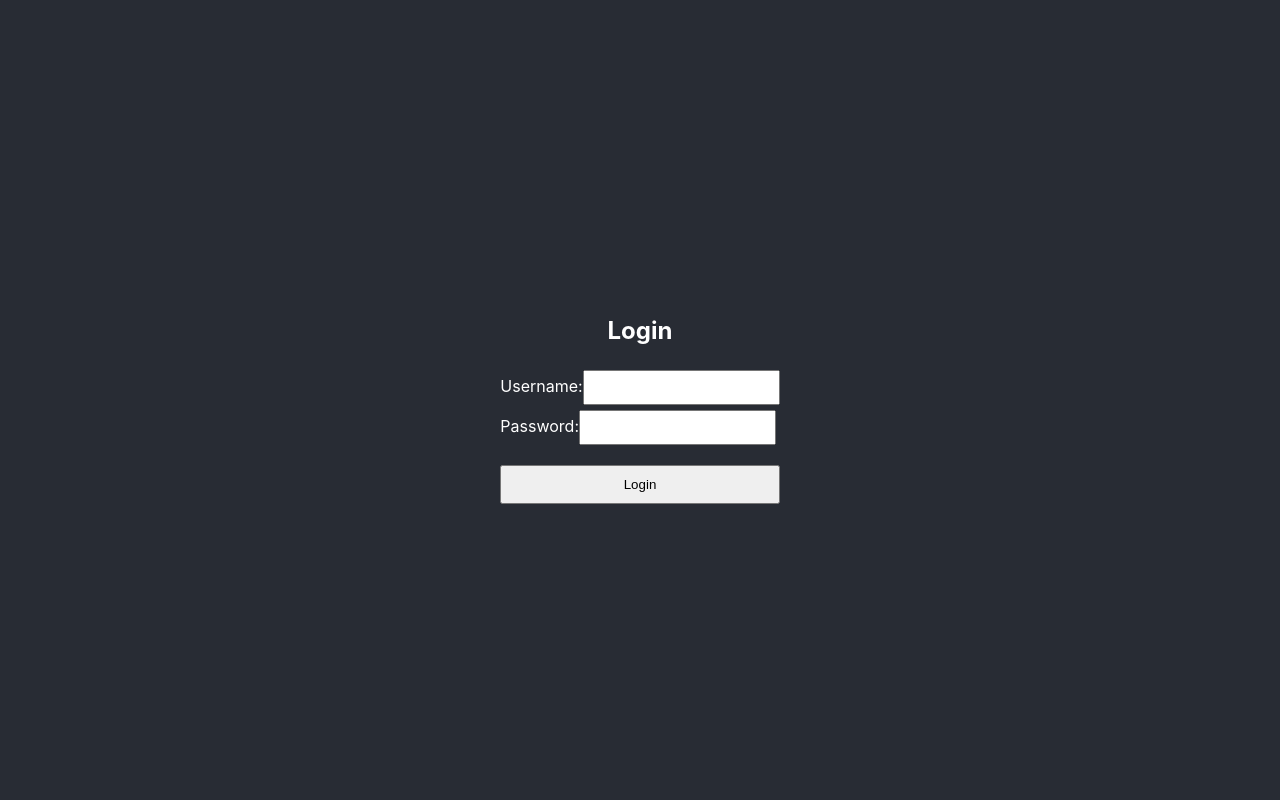
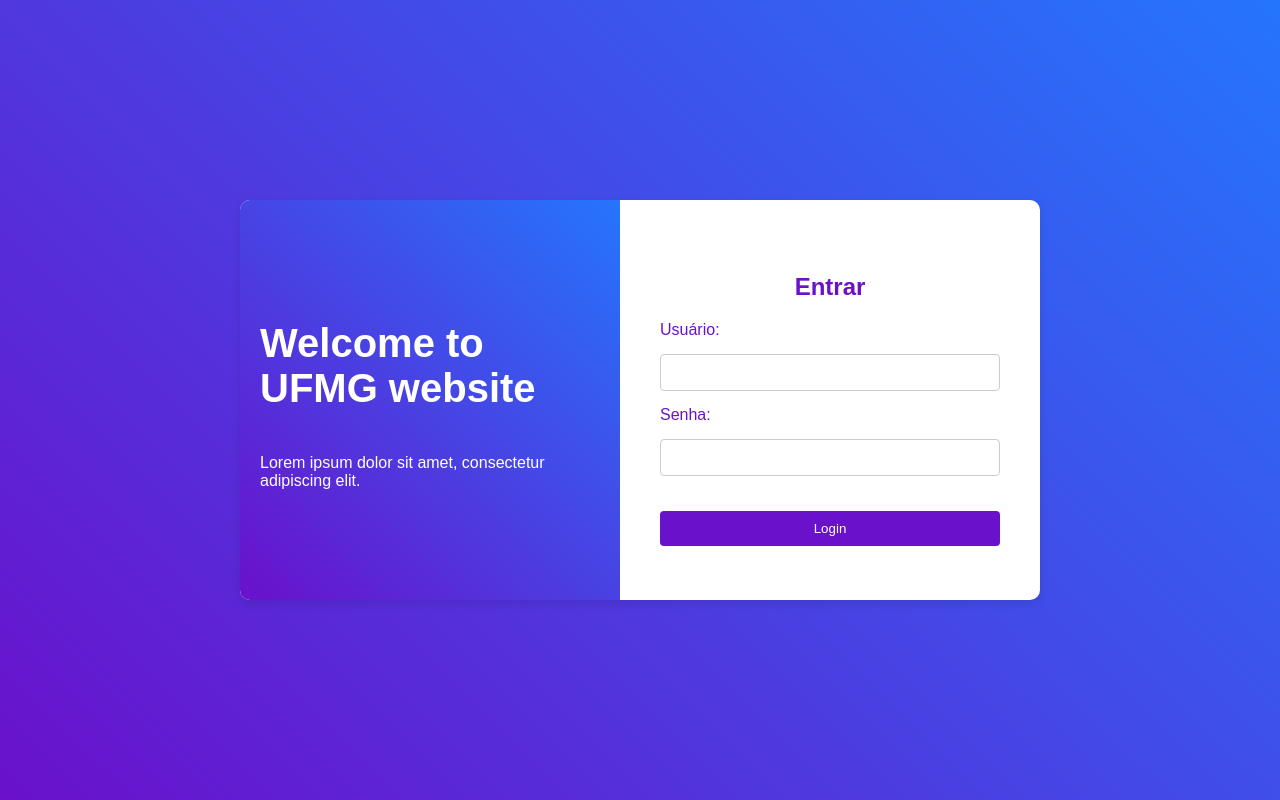
Before and after one commit to joaoboscodev/UFMG-Project, a React (Create React App) app in the folder client/: page / in a window 1280 px wide. Built offline with nearby package versions, Linux system fonts and the light colour scheme.

Commit message:
Feat: escolha de site Fix: estilização login

```diff
--- a/client/src/App.js
+++ b/client/src/App.js
@@ -2,7 +2,6 @@
 
 import React from 'react';
 import { BrowserRouter as Router, Route, Routes } from 'react-router-dom';
-import './Styles/Login.css';
 import Login from './components/Login';
 import News from './pages/News';
 
--- a/client/src/Styles/Login.css
+++ b/client/src/Styles/Login.css
@@ -1,31 +1,134 @@
-/* src/App.css */
+/* src/Styles/Login.css */
+
+.login-page {
+  margin: 0;
+  font-family: Arial, sans-serif;
+  background: linear-gradient(45deg, #6a11cb, #2575fc);
+  height: 100vh;
+  display: flex;
+  justify-content: center;
+  align-items: center;
+  color: white;
+}
 
 .login-container {
-    display: flex;
+  display: flex;
+  flex-direction: row;
+  background: white;
+  border-radius: 10px;
+  box-shadow: 0 4px 8px rgba(0, 0, 0, 0.1);
+  overflow: hidden;
+  width: 800px;
+  height: 400px;
+}
+
+.login-image {
+  background: linear-gradient(45deg, #6a11cb, #2575fc);
+  display: flex;
+  flex-direction: column;
+  justify-content: center;
+  align-items: center;
+  width: 50%;
+  padding: 20px;
+}
+
+.login-image h1 {
+  color: white;
+  font-size: 2.5rem;
+}
+
+.login-form {
+  display: flex;
+  flex-direction: column;
+  justify-content: center;
+  align-items: center;
+  width: 50%;
+  padding: 40px;
+}
+
+.login-form h2 {
+  color: #6a11cb;
+  margin-bottom: 20px;
+}
+
+.login-form form {
+  display: flex;
+  flex-direction: column;
+  width: 100%;
+}
+
+.login-form label {
+  color: #6a11cb;
+  margin: 10px 0;
+}
+
+.login-form input {
+  padding: 10px;
+  margin-top: 15px;
+  margin-bottom: 15px;
+  border: 1px solid #ccc;
+  border-radius: 4px;
+  outline: none;
+  width: calc(100% - 22px); /* Ajuste o valor conforme necessário */
+}
+
+.login-form button {
+  padding: 10px;
+  margin-top: 20px;
+  background: #6a11cb;
+  color: white;
+  border: none;
+  border-radius: 4px;
+  cursor: pointer;
+}
+
+.login-form button:hover {
+  background: #2575fc;
+}
+
+/* Media Queries for Responsiveness */
+@media (max-width: 768px) {
+  .login-container {
     flex-direction: column;
-    align-items: center;
-    justify-content: center;
-    height: 100vh;
-    background-color: #282c34;
-    color: white;
+    width: 90%;
+    height: auto;
   }
 
-  form {
-    display: flex;
-    flex-direction: column;
+  .login-image, .login-form {
+    width: 100%;
   }
 
-  label {
-    margin: 10px 0;
+  .login-image h1 {
+    font-size: 2rem;
   }
 
-  input {
-    padding: 8px;
-    margin-top: 5px;
+  .login-form {
+    padding: 20px;
   }
 
-  button {
+  .login-form input {
+    width: calc(100% - 20px); /* Ajuste o valor conforme necessário */
+  }
+}
+
+@media (max-width: 480px) {
+  .login-image h1 {
+    font-size: 1.5rem;
+  }
+
+  .login-form h2 {
+    font-size: 1.5rem;
+  }
+
+  .login-form {
     padding: 10px;
-    margin-top: 20px;
-    cursor: pointer;
   }
+
+  .login-form input {
+    width: calc(100% - 18px); /* Ajuste o valor conforme necessário */
+  }
+
+  .login-form button {
+    padding: 8px;
+  }
+}
--- a/client/src/Styles/News.css
+++ b/client/src/Styles/News.css
@@ -25,9 +25,16 @@
 
 .search-container {
   display: flex;
+  flex-direction: column;
   align-items: center;
   justify-content: center;
   margin: 10px;
+}
+
+.search-box-with-buttons {
+  display: flex;
+  align-items: center;
+  justify-content: center;
 }
 
 .search-input {
@@ -39,10 +46,14 @@
   margin: 0px;
 }
 
+.buttons-container {
+  display: flex;
+  margin-left: 10px;
+}
+
 .search-button {
   padding: 10px;
   margin: 2px;
-  margin-left: 4px;
   border: 1px solid #ccc;
   background-color: #ff0000;
   color: #fff;
@@ -52,6 +63,12 @@
 
 .search-button:hover {
   background-color: #cc0000;
+}
+
+.source-selection {
+  margin-top: 10px;
+  display: flex;
+  justify-content: center;
 }
 
 .date-filter-container {
@@ -107,11 +124,11 @@
 }
 
 .result-item img.thumbnail {
-  width: 80px; /* Ajuste o tamanho conforme necessário */
+  width: 80px;
   height: 80px;
   margin-right: 10px;
   border-radius: 4px;
-  box-shadow: -1px 2px 8px rgba(0, 0, 0, 0.8); /* Adiciona uma sombra à imagem */
+  box-shadow: -1px 2px 8px rgba(0, 0, 0, 0.8);
 }
 
 .result-item p {
--- a/client/src/components/Login.js
+++ b/client/src/components/Login.js
@@ -34,12 +34,18 @@
   };
 
   return (
+    <div className="login-page">
       <div className="login-container">
-      <h2>Login</h2>
+        <div className="login-image">
+          <h1>Welcome to UFMG website</h1>
+          <p>Lorem ipsum dolor sit amet, consectetur adipiscing elit.</p>
+        </div>
+        <div className="login-form">
+          <h2>Entrar</h2>
           <form onSubmit={handleSubmit}>
             <div>
               <label>
-            Username:
+                Usuário:
                 <input
                   type="text"
                   value={username}
@@ -50,7 +56,7 @@
             </div>
             <div>
               <label>
-            Password:
+                Senha:
                 <input
                   type="password"
                   value={password}
@@ -62,6 +68,8 @@
             <button type="submit">Login</button>
           </form>
         </div>
+      </div>
+    </div>
   );
 }
 
--- a/client/src/pages/News.js
+++ b/client/src/pages/News.js
@@ -18,6 +18,12 @@
   const [message, setMessage] = useState('');
   const [currentPage, setCurrentPage] = useState(1);
   const [keywords, setKeywords] = useState([]);
+  const [sources, setSources] = useState({
+    folha: false,
+    g1: false,
+    oglobo: false,
+    cse: false,
+  });
 
   const handleSingleSearch = async () => {
     setResults([]);
@@ -40,6 +46,7 @@
   };
 
   const searchByKeyword = async (keyword) => {
+    const selectedSources = Object.keys(sources).filter(source => sources[source]);
     const params = {
       keyword,
       iniciodia,
@@ -48,6 +55,7 @@
       fimdia,
       fimmes,
       fimano,
+      source: selectedSources.join(','),
     };
 
     const queryString = new URLSearchParams(params).toString();
@@ -74,6 +82,11 @@
     setKeywords(keywords.filter((_, i) => i !== index));
   };
 
+  const handleSourceChange = (e) => {
+    const { name, checked } = e.target;
+    setSources(prevSources => ({ ...prevSources, [name]: checked }));
+  };
+
   const totalPages = Math.ceil(results.length / RESULTS_PER_PAGE);
 
   const displayedResults = results.slice(
@@ -89,6 +102,8 @@
         setKeyword={setKeyword}
         handleSingleSearch={handleSingleSearch}
         addKeyword={addKeyword}
+        handleSourceChange={handleSourceChange}
+        sources={sources}
       />
       <KeywordsBox keywords={keywords} removeKeyword={removeKeyword} handleMultiSearch={handleMultiSearch} />
       <DateFilter
@@ -117,9 +132,10 @@
   );
 }
 
-function SearchBox({ keyword, setKeyword, handleSingleSearch, addKeyword }) {
+function SearchBox({ keyword, setKeyword, handleSingleSearch, addKeyword, handleSourceChange, sources }) {
   return (
     <div className="search-container">
+      <div className="search-box-with-buttons">
         <input
           type="text"
           placeholder="Adicionar palavra-chave..."
@@ -127,8 +143,49 @@
           value={keyword}
           onChange={(e) => setKeyword(e.target.value)}
         />
+        <div className="buttons-container">
           <button className="search-button" onClick={handleSingleSearch}>Pesquisar</button>
           <button className="search-button" onClick={addKeyword}>Adicionar Palavra-chave</button>
+        </div>
+      </div>
+      <div className="source-selection">
+        <label>
+          <input
+            type="checkbox"
+            name="folha"
+            checked={sources.folha}
+            onChange={handleSourceChange}
+          />
+          Folha
+        </label>
+        <label>
+          <input
+            type="checkbox"
+            name="g1"
+            checked={sources.g1}
+            onChange={handleSourceChange}
+          />
+          G1
+        </label>
+        <label>
+          <input
+            type="checkbox"
+            name="oglobo"
+            checked={sources.oglobo}
+            onChange={handleSourceChange}
+          />
+          O Globo
+        </label>
+        <label>
+          <input
+            type="checkbox"
+            name="cse"
+            checked={sources.cse}
+            onChange={handleSourceChange}
+          />
+          CSE
+        </label>
+      </div>
     </div>
   );
 }
```
Also changed, not shown: 1 other file (tests, documents, lock files or other folders). Lines whose indentation alone changed are shown as unchanged.
